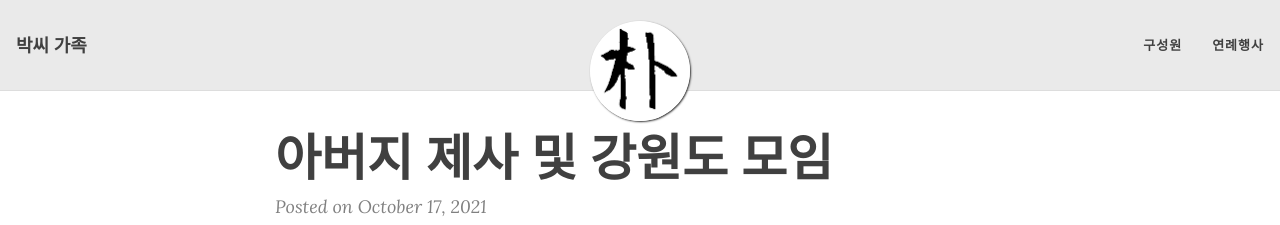
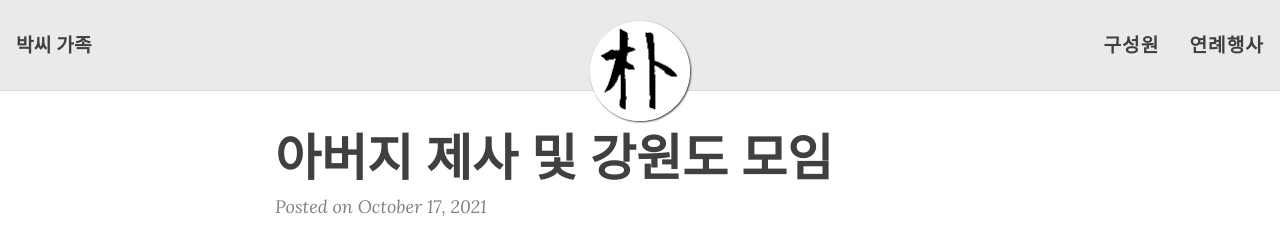
Before and after one commit to park-family/park-family.github.io, a Jekyll site: the page built from _posts/2021/2021-10-17-father.md, in a window 1280 px wide and 1400 px high. Shown: the top 225 px of the window. Built offline with Jekyll 4.4.1, drawn with Linux system fonts in a browser that asks for light colours; nearby versions of some CDN libraries; grey boxes are pictures that could not be loaded.

Commit message:
fontsizenav

```diff
--- a/_layouts/post.html
+++ b/_layouts/post.html
@@ -60,9 +60,9 @@ layout: base
         </div>
       {% endif %}
 
-      {% if page.social-share %}
-        {% include social-share.html %}
-      {% endif %}
+<!--      {% if page.social-share %}-->
+<!--        {% include social-share.html %}-->
+<!--      {% endif %}-->
 
       <ul class="pagination blog-pager">
         {% if page.previous.url %}
--- a/assets/css/beautifuljekyll.css
+++ b/assets/css/beautifuljekyll.css
@@ -189,6 +189,7 @@ img {
 
 .navbar-custom .navbar-brand,
 .navbar-custom .navbar-nav .nav-link {
+  font-size: 1.2rem;
   font-weight: 800;
   color: {{ site.navbar-text-col | default: "#404040" }};
 }
```
